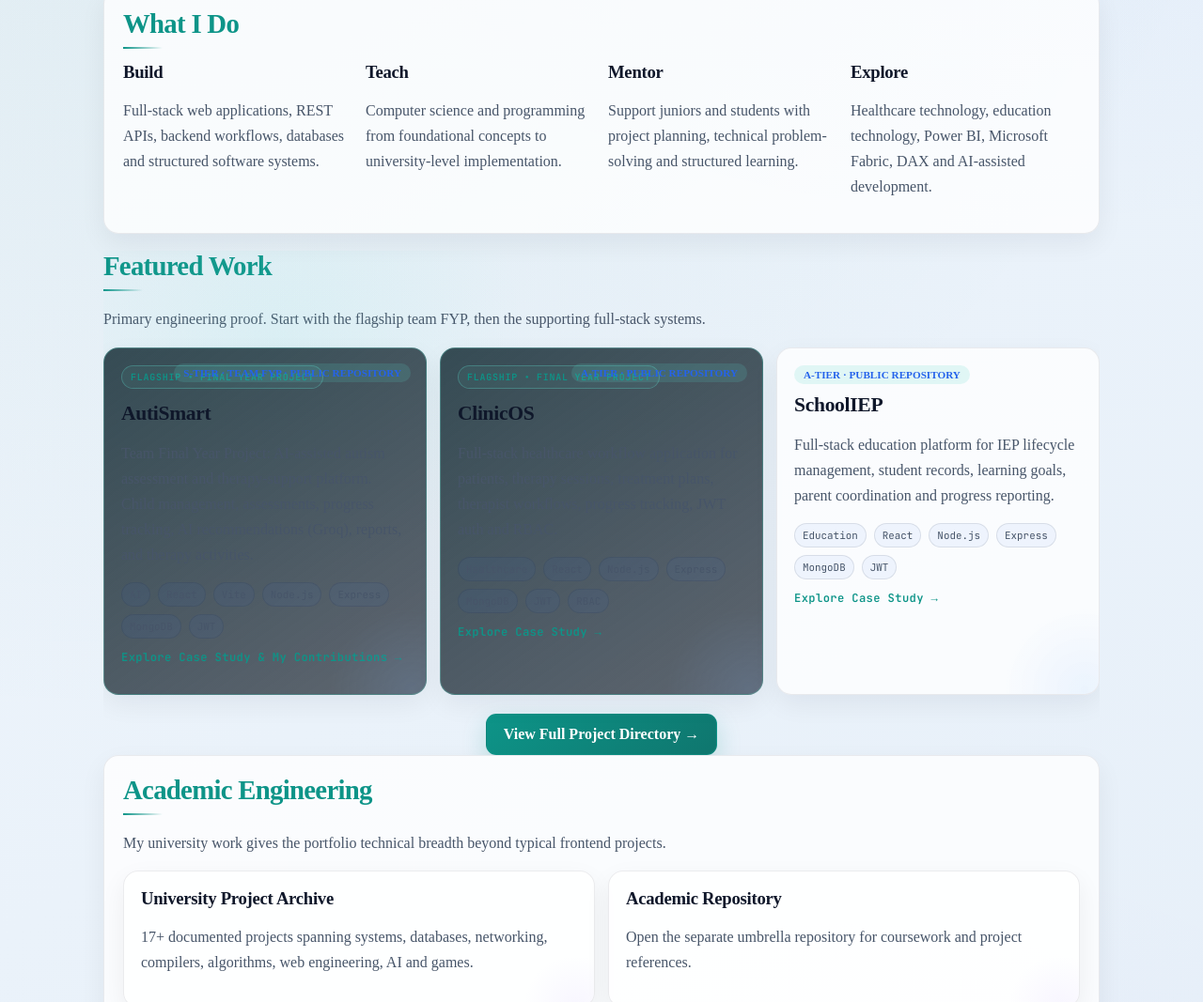
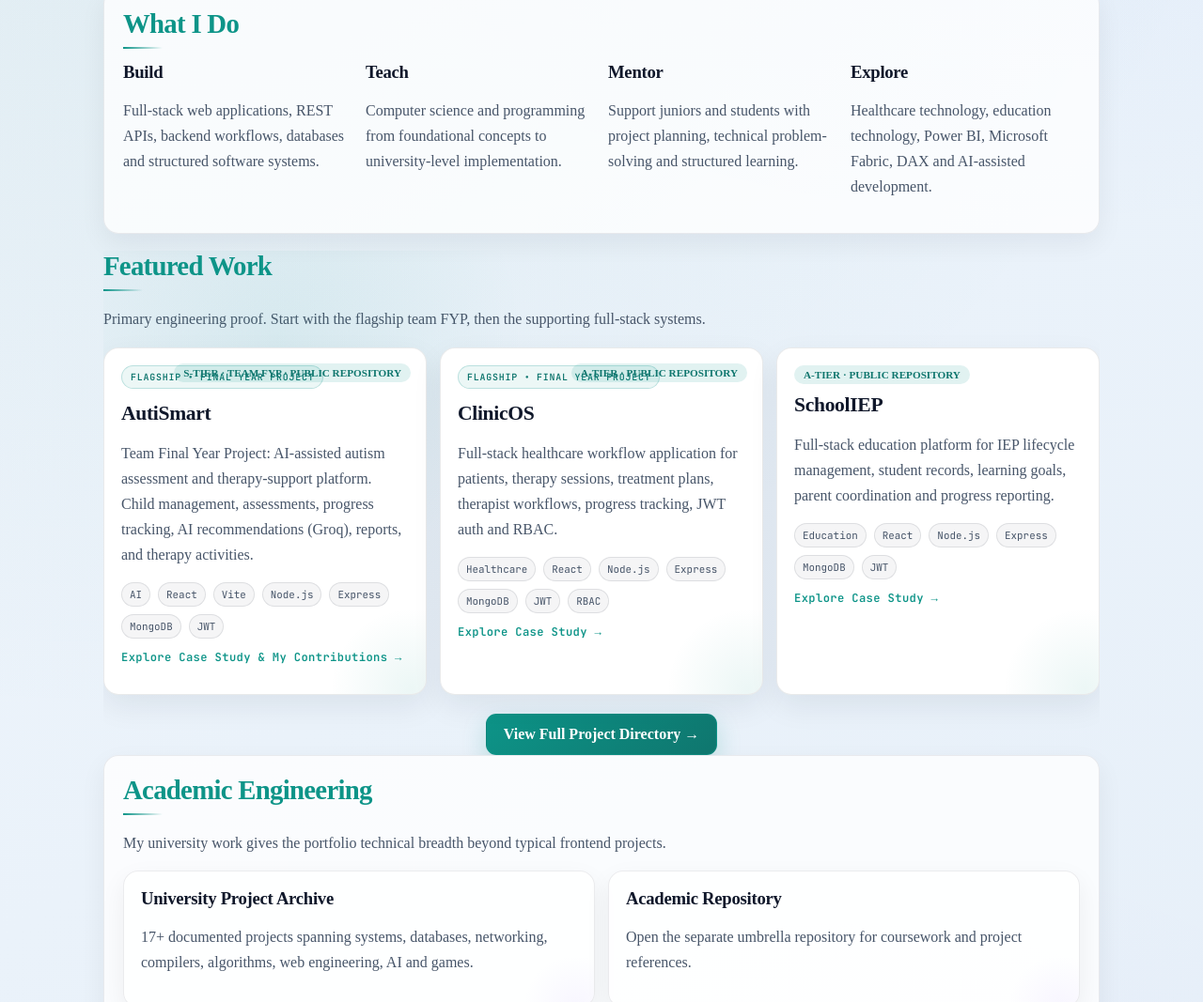
Before and after one commit to AliShah1029384756/AliShah1029384756, a plain HTML site: page index.html in a window 1280 px wide. Shown: the part 1240-2307 px from the top of the page at 94% size. Drawn offline with Linux system fonts and the light colour scheme.

Commit message:
fix: light mode Featured Work cards (override dark health gradients)

```diff
--- a/recovery.css
+++ b/recovery.css
@@ -267,3 +267,60 @@ html[data-theme="light"] .tech-tags span {
   background: rgba(37, 99, 235, 0.06);
   border-color: rgba(15, 23, 42, 0.1);
 }
+
+/* ============================================================
+   Featured Work cards — light mode overrides
+   styles.css hardcodes dark gradients on health-tagged cards;
+   force clean light surfaces so AutiSmart / ClinicOS / SchoolIEP look right.
+   ============================================================ */
+
+html[data-theme="light"] #featured-projects .project-card,
+html[data-theme="light"] #featured-projects .project-card[data-tags*="health"],
+html[data-theme="light"] #featured-projects .project-card[data-tags*="education"] {
+  background: #ffffff !important;
+  border: 1px solid rgba(15, 23, 42, 0.09) !important;
+  box-shadow: 0 12px 32px rgba(15, 23, 42, 0.07) !important;
+}
+
+html[data-theme="light"] #featured-projects .project-card:hover,
+html[data-theme="light"] #featured-projects .project-card[data-tags*="health"]:hover {
+  border-color: rgba(13, 148, 136, 0.35) !important;
+  box-shadow: 0 18px 40px rgba(15, 23, 42, 0.10), 0 0 0 1px rgba(13, 148, 136, 0.12) !important;
+}
+
+html[data-theme="light"] #featured-projects .project-card[data-tags*="health"]::before {
+  color: #0f766e !important;
+  background: rgba(13, 148, 136, 0.08) !important;
+  border-color: rgba(13, 148, 136, 0.22) !important;
+}
+
+html[data-theme="light"] #featured-projects .project-card h3 {
+  color: #0f172a;
+}
+
+html[data-theme="light"] #featured-projects .project-card .desc {
+  color: #475569;
+}
+
+html[data-theme="light"] #featured-projects .project-card .card-cta {
+  color: #0d9488;
+}
+
+html[data-theme="light"] #featured-projects .project-card .tags span {
+  color: #475569;
+  background: rgba(15, 23, 42, 0.04);
+  border-color: rgba(15, 23, 42, 0.1);
+}
+
+html[data-theme="light"] #featured-projects .badge.public {
+  background: rgba(13, 148, 136, 0.12);
+  color: #0f766e;
+}
+
+html[data-theme="light"] .project-card::after {
+  background: radial-gradient(circle, rgba(13, 148, 136, 0.08), transparent 68%);
+}
+
+html[data-theme="light"] #featured-projects::before {
+  background: radial-gradient(circle, rgba(13, 148, 136, 0.07), transparent 68%);
+}
```
